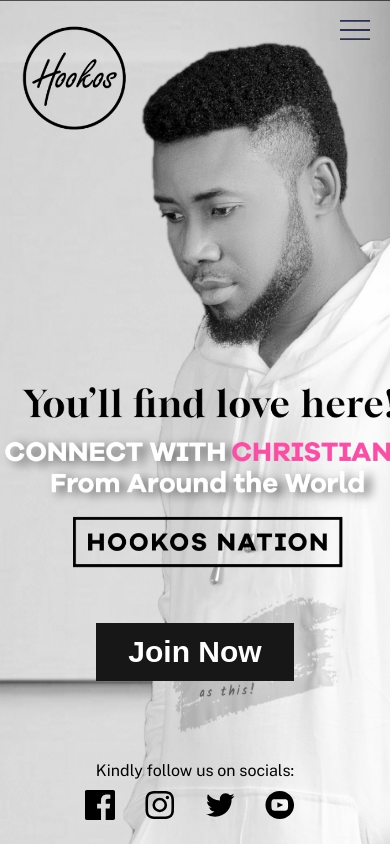
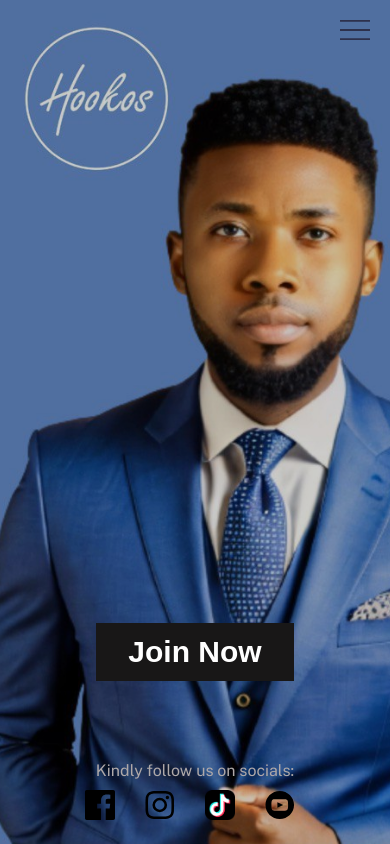
Before and after one commit to Briskita/hookos-landing-page, a website with bundled scripts: page index.html in a window 390 px wide. Built offline with nearby package versions, Linux system fonts and the light colour scheme.

Commit message:
changed background and update links

```diff
--- a/assets/css/styles.css
+++ b/assets/css/styles.css
@@ -114,11 +114,9 @@
 #home {
 	position: absolute;
 	margin-inline: auto;
-	/* height: 95vh; */
-	/* height: 95dvh; */
 	width: 100%;
 	padding-inline: 2rem;
-	background-image: url('../images/bg-with-text.jpg');
+	background-image: url('../images/hookos-bg-img.jpg');
 	background-size: cover;
 	background-position-x: 2%;
 	background-repeat: no-repeat;
@@ -127,10 +125,19 @@
 	align-items: center;
 	justify-content: space-between;
 	z-index: 1;
-	top: 0;
-	left: 0;
-	right: 0;
-	bottom: 0;
+	inset: 0;
+}
+
+#home::after {
+	content: '';
+	display: block;
+	position: absolute;
+	width: 100%;
+	height: 100%;
+	/* background-image: radial-gradient( #afa9a9,#525151 40%); */
+	background-color: black;
+	opacity: .2;
+	z-index: -1;
 }
 
 .show-modal {
@@ -145,6 +152,7 @@
 	flex-direction: column;
 	align-items: center;
 	justify-content: flex-end;
+	color: #afa9a9;
 }
 
 /*============ SOCIAL ICONS ================== */
@@ -167,6 +175,10 @@
 	filter: invert(100%);
 	transition: all 0.2s ease-in-out;
 	transform-origin: left;
+}
+
+.social__link--icon.tiktok {
+	filter: none;
 }
 
 .social__link--icon:hover {
@@ -263,7 +275,8 @@
 	}
 
 	.toggle,
-	.toggle.active {
+	.toggle.active,
+	#home::after  {
 		display: none;
 	}
 
@@ -280,7 +293,7 @@
 	#home {
 		background-size: contain;
 		background-position: center;
-		background-color: rgb(220, 220, 220, 0.4);
+		background-color: rgb(100,149,207, .7);
 		background-blend-mode: screen;
 	}
 
@@ -299,12 +312,13 @@
 	}
 
 	.navigation-link:hover {
-		border-bottom: 2px solid rgb(24, 23, 23);
+		border-bottom: 2px solid rgb(23, 23, 24);
 		padding-bottom: 0;
 	}
 
 	.footer {
 		margin-top: 6rem;
+		color: black;
 	}
 
 	.socials__link {
--- a/index.html
+++ b/index.html
@@ -28,7 +28,7 @@
 				<article class="socials">
 					<!-- FACEBOOK -->
 					<a
-						href="https://facebook.com"
+						href="https://facebook.com/hookos.org?mibextid=ZbWKwL"
 						target="_blank"
 						class="socials__link"
 						title="Facebook"
@@ -40,7 +40,7 @@
 					/></a>
 					<!-- INSTAGRAM -->
 					<a
-						href="https://instagram.com"
+						href="https://instagram.com/hookosfamily/"
 						target="_blank"
 						class="socials__link"
 						title="Instagram"
@@ -52,19 +52,19 @@
 					/></a>
 					<!-- TWITTER -->
 					<a
-						href="https://twitter.com"
+						href="https://tiktok.com/@hookosfamily"
 						target="_blank"
 						class="socials__link"
-						title="Twitter"
+						title="Tiktok"
 						rel="noopener noreferrer"
 						><img
-							src="assets/images/icon-twitter.svg"
-							alt="twitter"
-							class="social__link--icon"
+							src="assets/images/icon-tiktok.png"
+							alt="tiktok"
+							class="social__link--icon tiktok"
 					/></a>
 					<!-- YOUTUBE -->
 					<a
-						href="https://youtube.com"
+						href="https://youtube.com/@hookos"
 						target="_blank"
 						class="socials__link"
 						title="Youtube"
```
Also changed, not shown: assets/images/bg-with-text.jpg (deleted), assets/images/hookos-bg-img.jpg (added), assets/images/icon-tiktok.png (added), assets/images/icon-twitter.svg (deleted).
